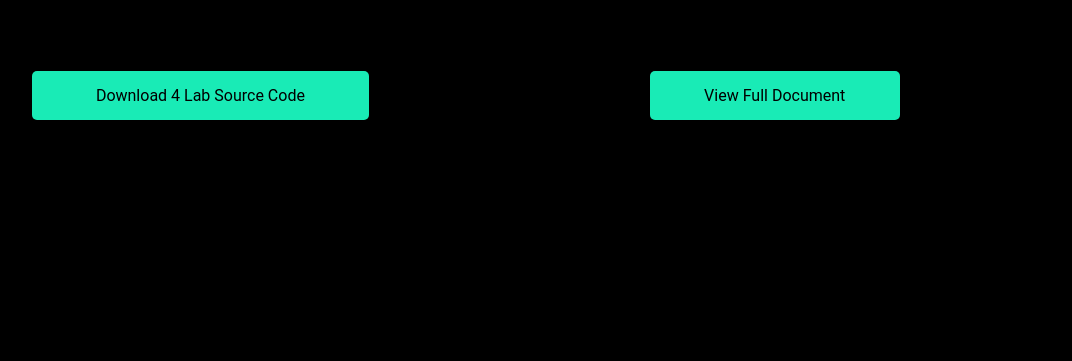
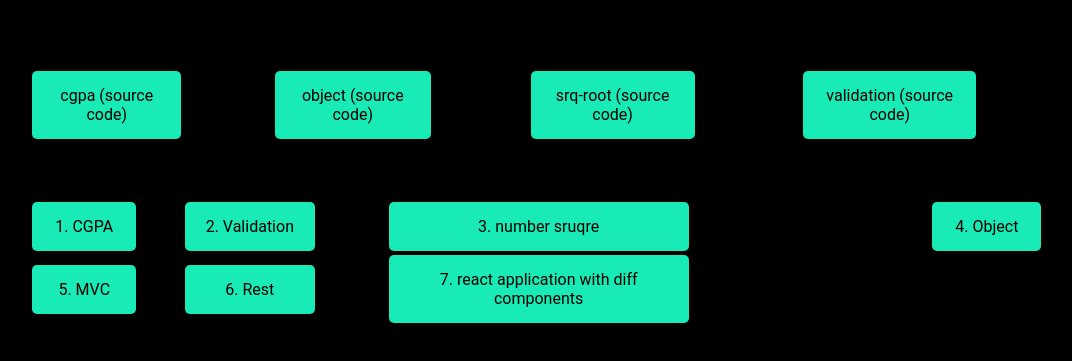
Before and after one commit to rengapraveenkumar/lab, a plain HTML site: page index.html in a window 1280 px wide. Shown: the part 247-608 px from the top of the page, without its empty margins (79-1151 px from the left). Drawn offline with Linux system fonts and the light colour scheme.

Commit message:
second 2

```diff
--- a/index.html
+++ b/index.html
@@ -45,10 +45,45 @@
     <table>
         <tr>
             <td>
-                <a href="lab-answers.zip" download="1" class="btn">Download 4 Lab Source Code</a>
+                <a href="cgpa.txt" download="1" class="btn">cgpa (source code)</a>
             </td>
             <td>
-                <a href="https://docs.google.com/document/d/1H2Wz71zCEJPsdRHr3UeP6KlSnMnClPmuz3g1FuMqmkM/edit" download="1" class="btn">View Full Document</a>
+                <a href="object.txt" download="1" class="btn">object (source code)</a>
+            </td>
+            <td>
+                <a href="sq-root.txt" download="1" class="btn">srq-root (source code)</a>
+            </td>
+            <td>
+                <a href="validation.txt" download="1" class="btn">validation (source code)</a>
+            </td>
+
+        </tr>
+    </table>
+    <br><br><br>
+    <table>
+        <tr>
+            <td>
+                <a href="ip 1.pdf" download="1" class="btn">1. CGPA</a>
+            </td>
+            <td>
+                <a href="ip 2.pdf" download="1" class="btn">2. Validation</a>
+            </td>
+            <td>
+                <a href="ip 3.pdf" download="1" class="btn">3. number sruqre</a>
+            </td>
+            <td>
+                <a href="ip 4.pdf" download="1" class="btn">4. Object</a>
+            </td>
+        </tr>
+        <tr>
+            <td>
+                <a href="ip 5.pdf" download="1" class="btn">5. MVC</a>
+            </td>
+            <td>
+                <a href="ip 6.pdf" download="1" class="btn">6.  Rest</a>
+            </td>
+            <td>
+                <a href="ip 7.pdf" download="1" class="btn">7. react application with diff components</a>
             </td>
         </tr>
     </table>
```
